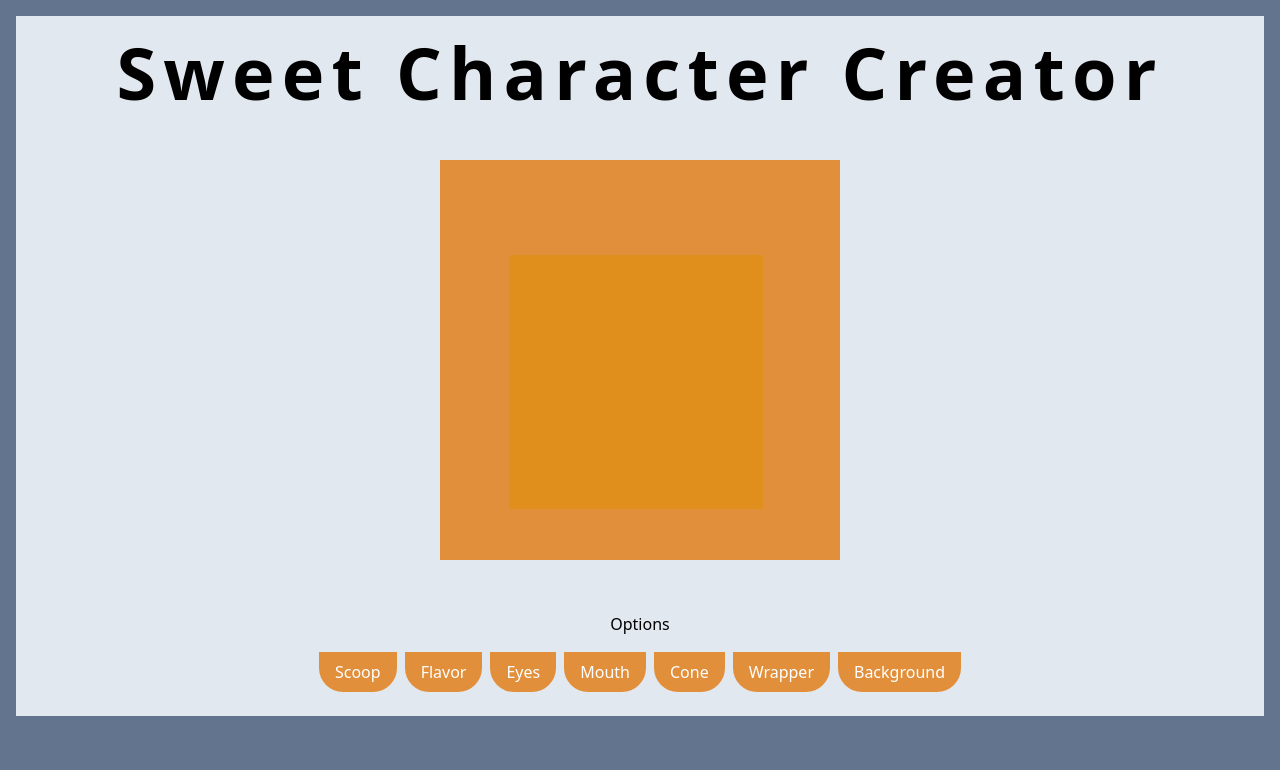
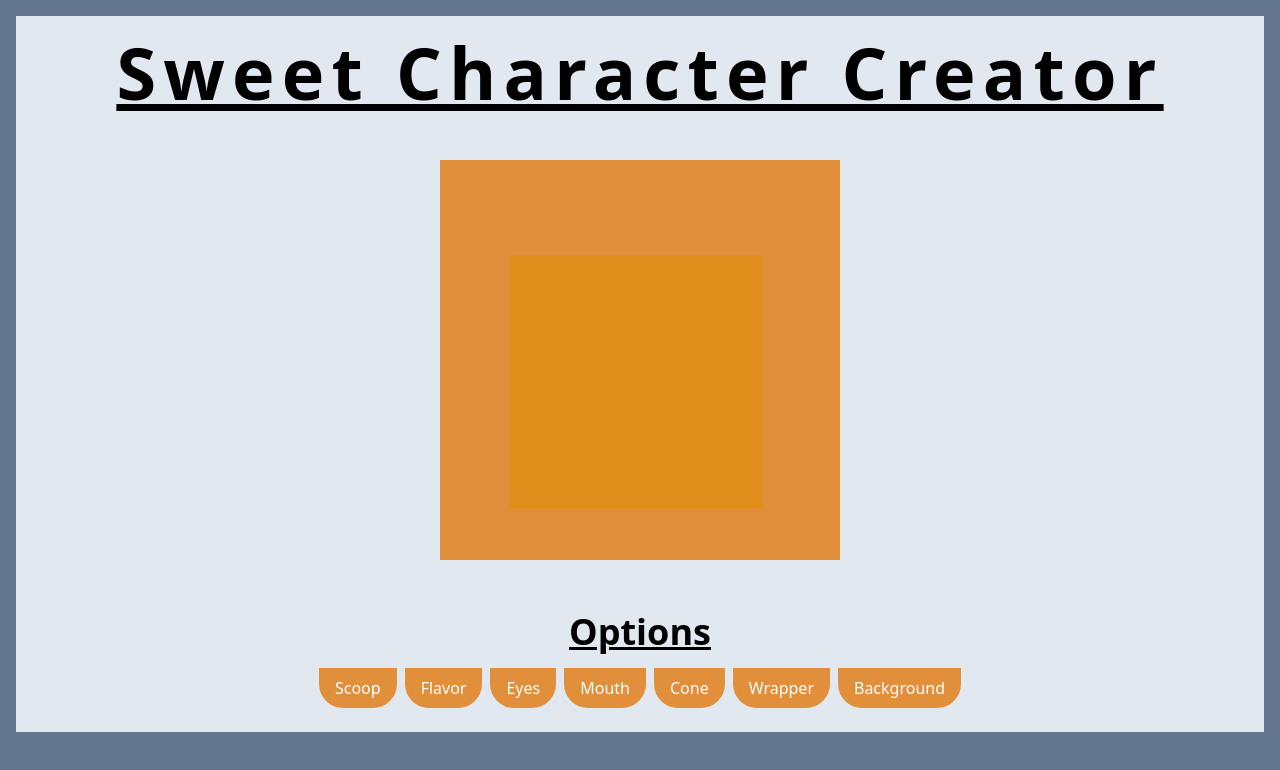
Before and after one commit to ericksong91/sweet-character-generator, a Next.js app: page / in a window 1280 px wide. Shown: the top 770 px of the page. Built offline with nearby package versions, Linux system fonts and the light colour scheme.

Commit message:
Adjust CSS for title and Options.

```diff
--- a/src/app/_components/Options.tsx
+++ b/src/app/_components/Options.tsx
@@ -24,7 +24,7 @@ function Options () {
 
     return (
         <>
-            <h2>
+            <h2 className="font-extrabold text-4xl text-decoration: underline">
                 Options
             </h2>
             <div>
--- a/src/app/page.tsx
+++ b/src/app/page.tsx
@@ -6,7 +6,7 @@ function App() {
   return (
     <div className="app min-h-screen p-4 bg-slate-500 ">
       <main className="main container flex flex-col flex-grow items-center gap-3 mx-auto p-5 bg-slate-200">
-        <h1 className="heading font-extrabold text-7xl tracking-widest">Sweet Character Creator</h1>
+        <h1 className="heading font-extrabold text-7xl tracking-widest text-decoration: underline">Sweet Character Creator</h1>
         <Preview />
         <Options />
       </main>
```
Also changed, not shown: src/app/globals.css (+0 -10 lines).
